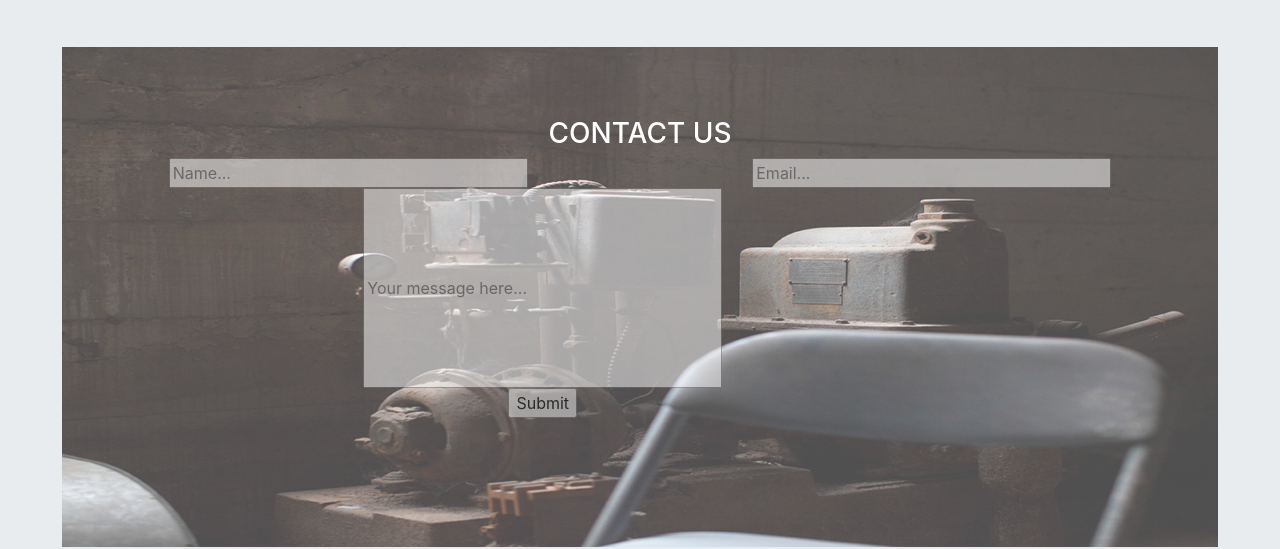
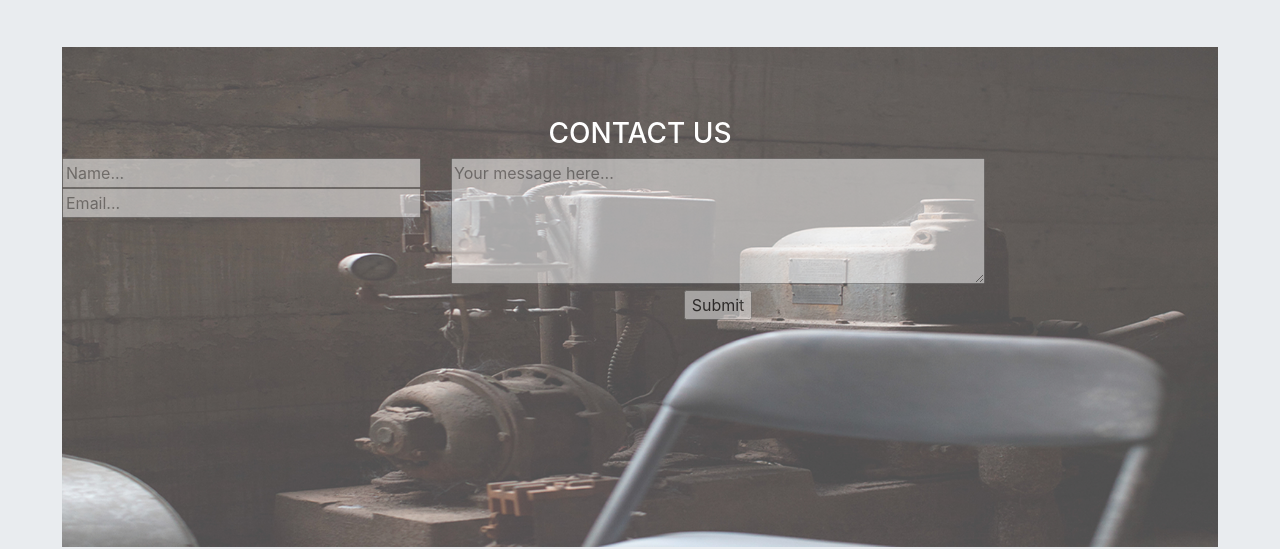
Before and after one commit to dennis-mwai/Studio-Delanis, a plain HTML site: page index.html in a window 1280 px wide. Shown: the part 2307-2856 px from the top of the page. Drawn offline with nearby package versions, Linux system fonts and the light colour scheme.

Commit message:
final commit

```diff
--- a/css/styles.css
+++ b/css/styles.css
@@ -209,17 +209,12 @@ p#developmenttext{
 
 form{
     opacity: 0.5;
-    display: inline-block;
 }
 
 .center5{
     text-align: center;
     color: white;
     padding-top: 70px;
-}
-
-.comment{
-    height: 200px;
 }
 
 .name{
--- a/index.html
+++ b/index.html
@@ -4,13 +4,9 @@
     <meta charset="UTF-8">
     <meta name="viewport" content="width=device-width, initial-scale=1.0">
     <meta http-equiv="X-UA-Compatible" content="ie=edge">
-    <!-- <link rel="stylesheet" href="https://stackpath.bootstrapcdn.com/bootstrap/4.3.1/css/bootstrap.min.css" integrity="sha384-ggOyR0iXCbMQv3Xipma34MD+dH/1fQ784/j6cY/iJTQUOhcWr7x9JvoRxT2MZw1T" crossorigin="anonymous"> -->
     <link rel="stylesheet" href="./css/bootstrap.css" type="text/css">
     <link rel="stylesheet" href="./css/styles.css" type="text/css">
-    <script
-  src="https://code.jquery.com/jquery-3.4.0.js"
-  integrity="sha256-DYZMCC8HTC+QDr5QNaIcfR7VSPtcISykd+6eSmBW5qo="
-  crossorigin="anonymous"></script>
+    <script src="https://code.jquery.com/jquery-3.4.0.js" integrity="sha256-DYZMCC8HTC+QDr5QNaIcfR7VSPtcISykd+6eSmBW5qo=" crossorigin="anonymous"></script>
     <script src="js/scripts.js"></script>
     <title>Delani Studio</title>
 </head>
@@ -144,15 +140,19 @@
                                 <h3>CONTACT US</h3>
                                 <form id="theform" autocomplete="off">
                                     <div class="row">
+                                        <div class="form-group">
                                             <div class="col-md-6">
                                                 <input id="yourname" type="text" placeholder="Name..." size="30">
                                             </div>
                                             <div class="col-md-6">
                                                 <input id="youremail" type="text" placeholder="Email..." size="30">
                                             </div>
-                                        <div class="col-md-10">
-                                        <input id="yourcoment" class="comment" type="text" placeholder="Your message here..." size="30"> <br>
+                                        </div>
+                                        <div class="form-group">
+                                            <div class="col-md-12">
+                                                <textarea id="yourcoment" class="comment" placeholder="Your message here..." rows="5" cols="50"></textarea> <br>
                                                 <input type="submit" value="Submit">
+                                            </div>
                                         </div>
                                     </div>
                                 </form>
```
Lines whose indentation alone changed are shown as unchanged.
